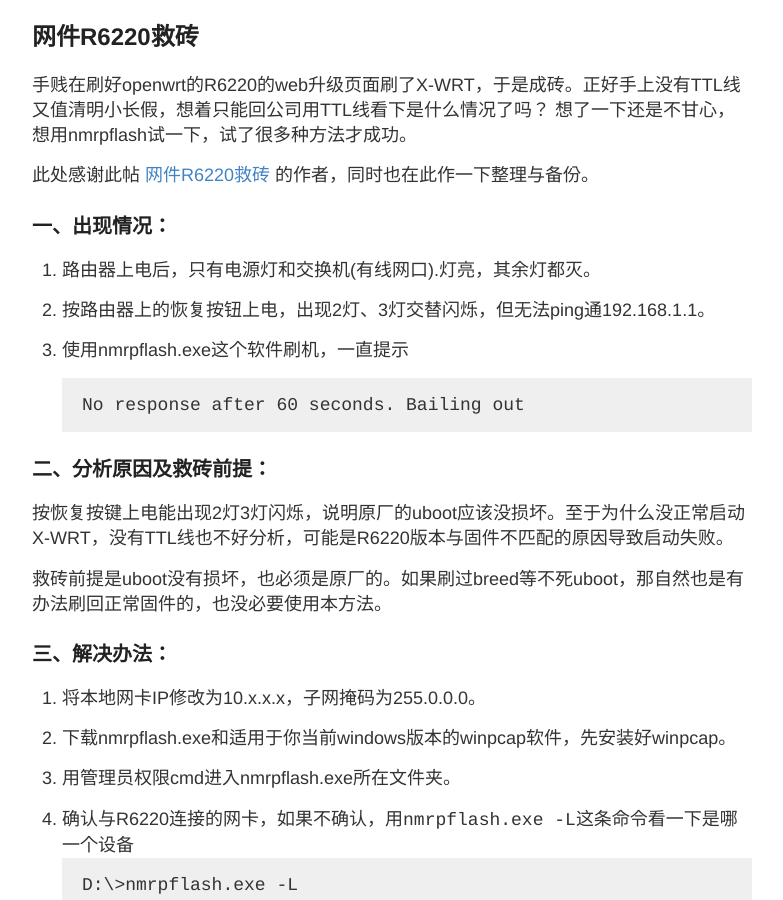
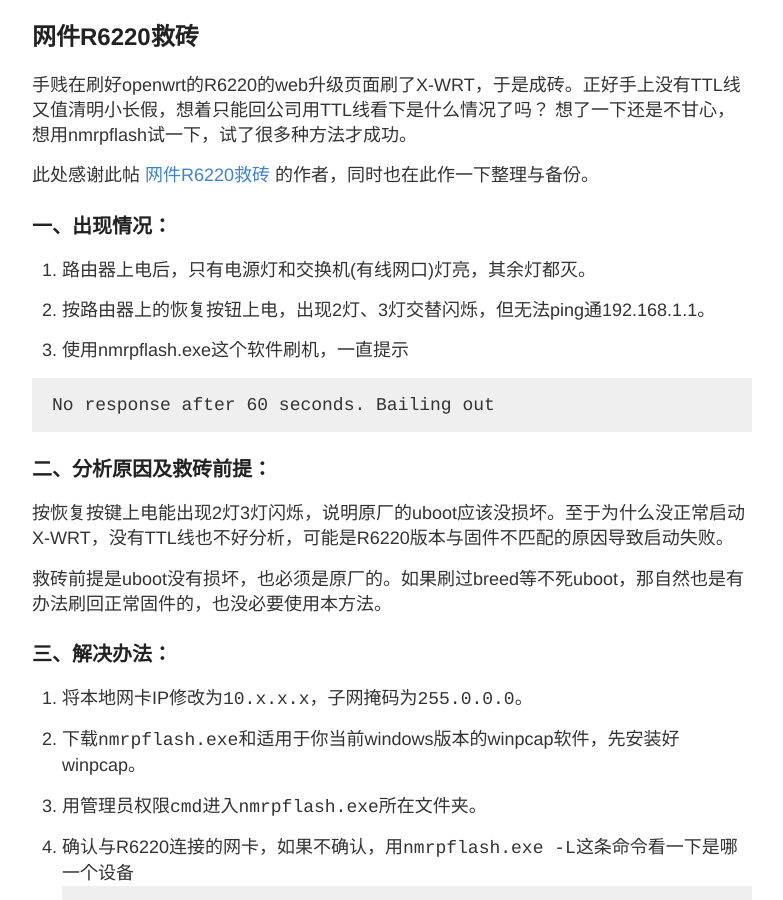
Before and after one commit to dupidog/dupidog.github.io, a Jekyll site: the page built from _posts/2020-4-5-rescue-r6220-by-nmrpflash.md, in a window 1280 px wide and 900 px high, scrolled down 219 px. Shown: the whole window, without its empty margins (248-1031 px from the left). Built offline with Jekyll 4.4.1, drawn with Linux system fonts in a browser that asks for light colours; comment, search, counter and statistics services are not loaded.

Commit message:
Refine markdown code

````diff
--- a/_posts/2020-4-5-rescue-a-dead-r6220-by-nmrpflash-exe.md
+++ b/_posts/2020-4-5-rescue-r6220-by-nmrpflash.md
@@ -14,11 +14,12 @@
 
 ### 一、出现情况：
 
-1.  路由器上电后，只有电源灯和交换机(有线网口).灯亮，其余灯都灭。
+1.  路由器上电后，只有电源灯和交换机(有线网口)灯亮，其余灯都灭。
 
 2.  按路由器上的恢复按钮上电，出现2灯、3灯交替闪烁，但无法ping通192.168.1.1。
 
 3.  使用nmrpflash.exe这个软件刷机，一直提示
+
 ```
 No response after 60 seconds. Bailing out
 ```
@@ -31,11 +32,11 @@
 
 ### 三、解决办法：
 
-1. 将本地网卡IP修改为10.x.x.x，子网掩码为255.0.0.0。
+1. 将本地网卡IP修改为`10.x.x.x`，子网掩码为`255.0.0.0`。
 
-2. 下载nmrpflash.exe和适用于你当前windows版本的winpcap软件，先安装好winpcap。
+2. 下载`nmrpflash.exe`和适用于你当前windows版本的winpcap软件，先安装好winpcap。
 
-3. 用管理员权限cmd进入nmrpflash.exe所在文件夹。
+3. 用管理员权限`cmd`进入`nmrpflash.exe`所在文件夹。
 
 4. 确认与R6220连接的网卡，如果不确认，用`nmrpflash.exe -L`这条命令看一下是哪一个设备
 ```
````
Also changed, not shown: _posts/2018-5-25-tingtao-20years.md (+3 -1 lines).
